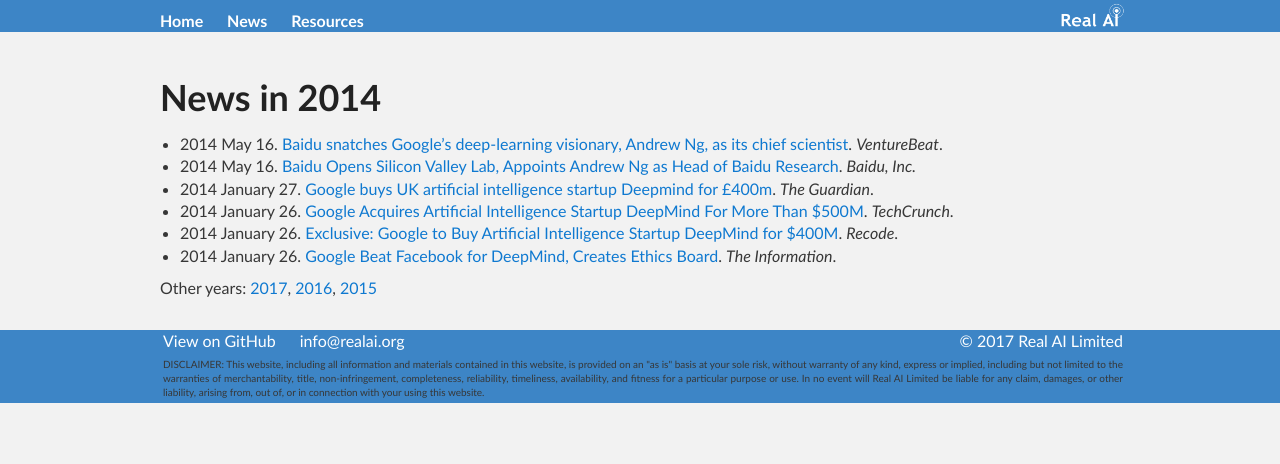
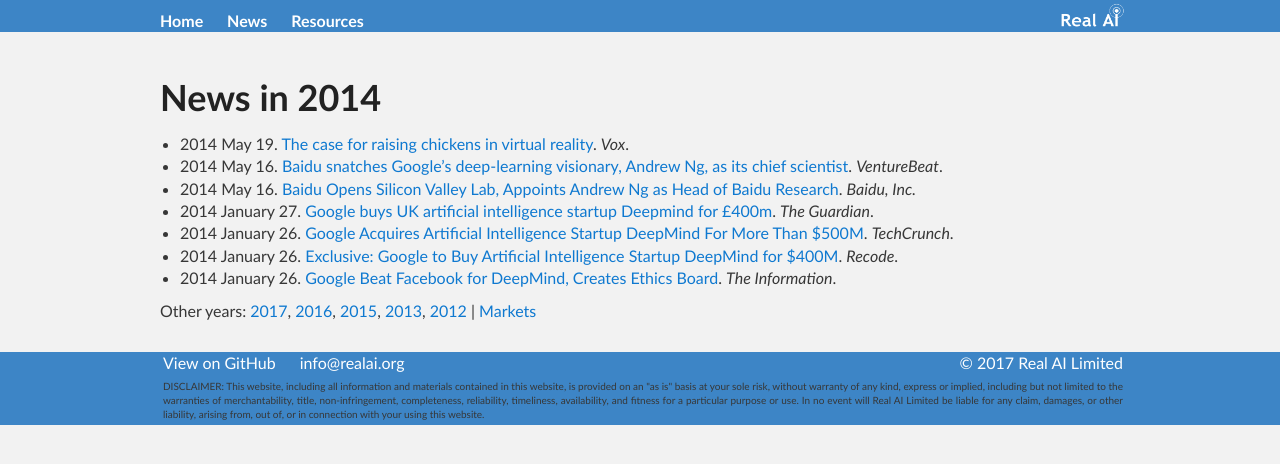
Before and after one commit to Tonywuhk/realai.org, a Jekyll site: the page built from news/2014.md, in a window 1280 px wide. Shown: the top 464 px of the page. Built offline with Jekyll 4.4.1, drawn with Linux system fonts in a browser that asks for light colours; our own code applies the rules of GitHub Pages for plain Markdown files; comment, search, counter and statistics services are not loaded; the repository's description, which GitHub fills in, is left out.

Commit message:
Update 2014.md

```diff
--- a/news/2014.md
+++ b/news/2014.md
@@ -3,6 +3,7 @@
 ---
 # News in 2014
 
+* 2014 May 19. [The case for raising chickens in virtual reality](https://www.vox.com/2014/5/19/5729182/the-case-for-raising-chickens-in-virtual-reality). *Vox*.
 * 2014 May 16. [Baidu snatches Google's deep-learning visionary, Andrew Ng, as its chief scientist](https://venturebeat.com/2014/05/16/baidu-snatches-googles-deep-learning-visionary-andrew-ng-as-its-chief-scientist/). *VentureBeat*.
 * 2014 May 16. [Baidu Opens Silicon Valley Lab, Appoints Andrew Ng as Head of Baidu Research](http://ir.baidu.com/phoenix.zhtml?c=188488&p=irol-newsArticle&ID=1931950). *Baidu, Inc.*
 * 2014 January 27. [Google buys UK artificial intelligence startup Deepmind for £400m](https://www.theguardian.com/technology/2014/jan/27/google-acquires-uk-artificial-intelligence-startup-deepmind). *The Guardian*.
@@ -10,4 +11,4 @@
 * 2014 January 26. [Exclusive: Google to Buy Artificial Intelligence Startup DeepMind for $400M](https://www.recode.net/2014/1/26/11622732/exclusive-google-to-buy-artificial-intelligence-startup-deepmind-for). *Recode*.
 * 2014 January 26. [Google Beat Facebook for DeepMind, Creates Ethics Board](https://www.theinformation.com/google-beat-facebook-for-deepmind-creates-ethics-board). *The Information*.
 
-Other years: [2017](http://realai.org/news/), [2016](http://realai.org/news/2016/), [2015](http://realai.org/news/2015/)
+Other years: [2017](http://realai.org/news/), [2016](http://realai.org/news/2016/), [2015](http://realai.org/news/2015/), [2013](http://realai.org/news/2013/), [2012](http://realai.org/news/2012/) \| [Markets](http://realai.org/news/markets/)
```
